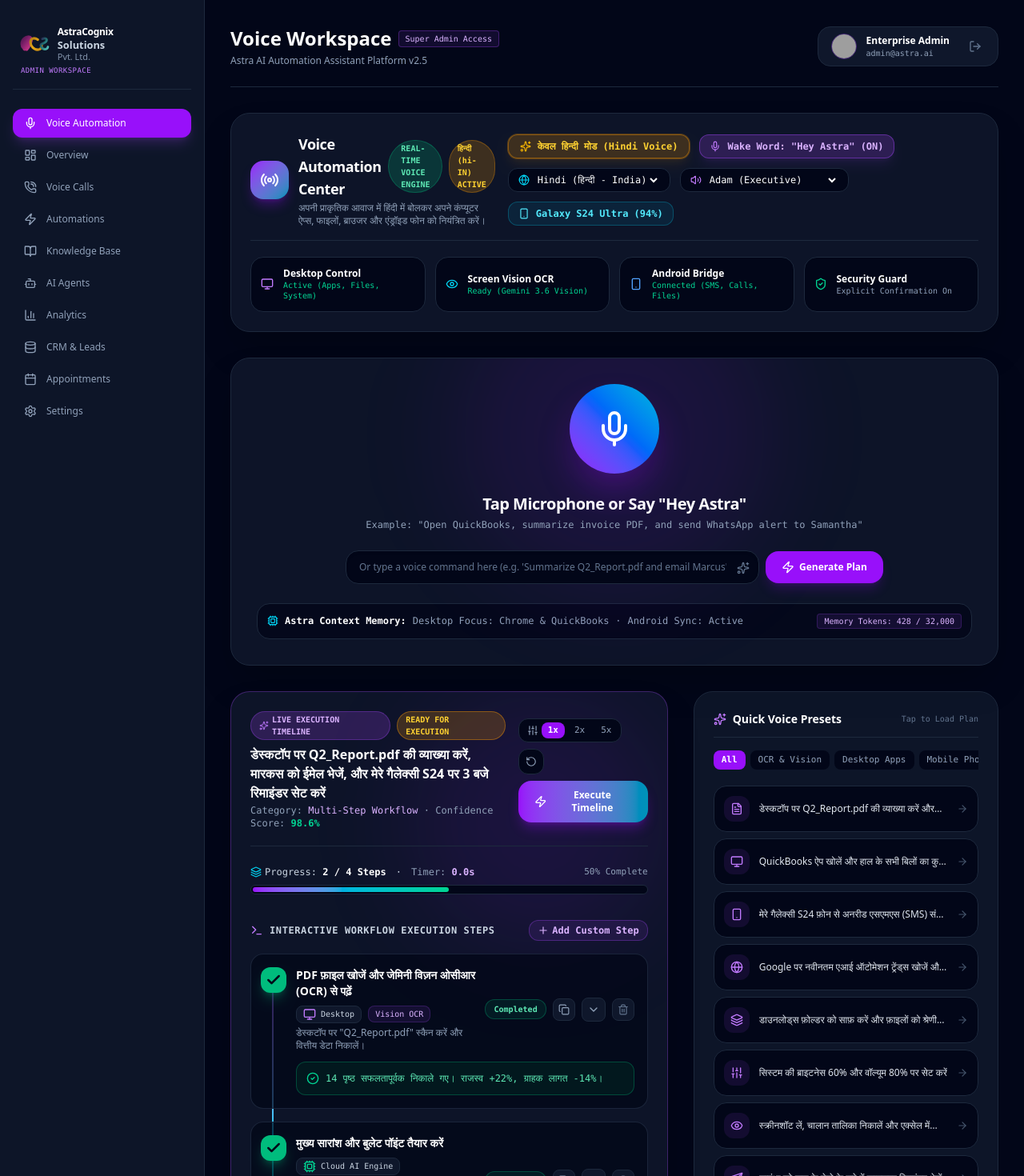
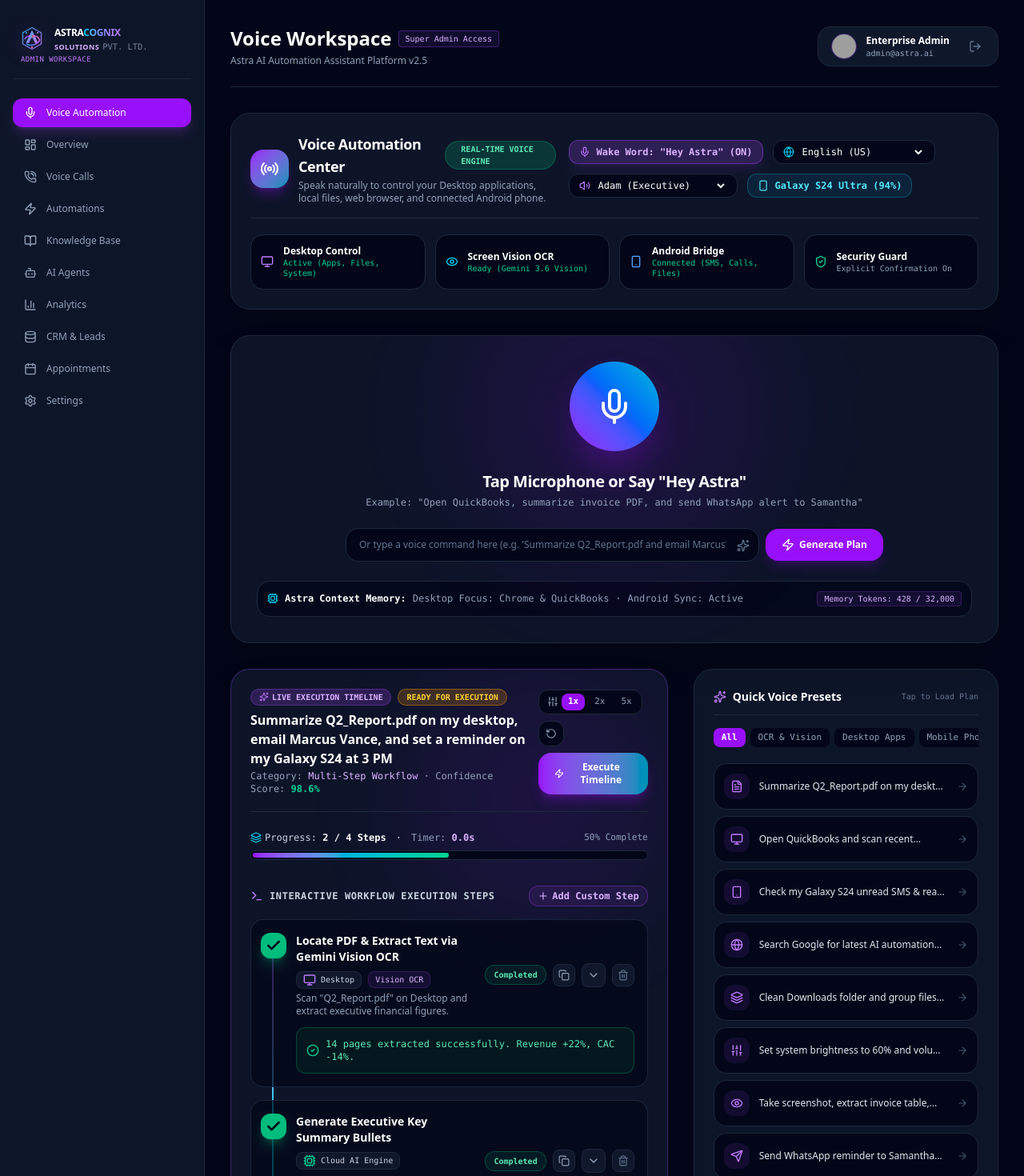
Before and after one commit to Niketraj08/ASTRA-AI-AUTOMATION-ASSISTANT, a React (Vite) app: page / in a window 1280 px wide. Shown: the top 1470 px of the page at 80% size. Built offline with nearby package versions, Linux system fonts and the light colour scheme; grey boxes are pictures that could not be loaded.

Commit message:
feat: transition to English as default language
Update dashboard, logo branding, and documentation to reflect English as the primary interface language while maintaining multi-lingual capabilities.

```diff
--- a/src/components/AstraCognixLogo.tsx
+++ b/src/components/AstraCognixLogo.tsx
@@ -15,106 +15,111 @@ export const AstraCognixLogo: React.FC<AstraCognixLogoProps> = ({
 }) => {
   // Height and scale mappings
   const sizeMap = {
-    sm: { height: 28, iconSize: 28, textClass: 'text-xs' },
-    md: { height: 38, iconSize: 38, textClass: 'text-sm' },
-    lg: { height: 48, iconSize: 48, textClass: 'text-base' },
-    xl: { height: 64, iconSize: 64, textClass: 'text-xl' },
+    sm: { iconSize: 32, textClass: 'text-xs', subtitleClass: 'text-[9px]' },
+    md: { iconSize: 42, textClass: 'text-sm', subtitleClass: 'text-[10px]' },
+    lg: { iconSize: 52, textClass: 'text-base', subtitleClass: 'text-[11px]' },
+    xl: { iconSize: 68, textClass: 'text-xl', subtitleClass: 'text-[13px]' },
   };
 
   const currentSize = sizeMap[size];
 
   // Dynamic textColor based on theme
-  const titleColor = theme === 'light' ? 'text-[#02568f]' : 'text-white';
-  const subtitleColor = theme === 'light' ? 'text-[#0a6cae]' : 'text-slate-300';
+  const titleColor = theme === 'light' ? 'text-slate-900' : 'text-white';
+  const subtitleColor = theme === 'light' ? 'text-purple-700' : 'text-purple-300';
 
   return (
-    <div className={`inline-flex items-center gap-2.5 select-none ${className}`}>
-      {/* Crisp High-Fidelity Vector Ribbon Logo (ACS) */}
+    <div className={`inline-flex items-center gap-3 select-none ${className}`}>
+      {/* Sleek Custom AstraCognix AI Emblem SVG */}
       <svg
-        width={currentSize.iconSize * (variant === 'icon' ? 1.6 : 1.35)}
+        width={currentSize.iconSize}
         height={currentSize.iconSize}
-        viewBox="0 0 160 110"
+        viewBox="0 0 100 100"
         fill="none"
         xmlns="http://www.w3.org/2000/svg"
-        className="shrink-0 transition-transform duration-300 hover:scale-105"
+        className="shrink-0 transition-all duration-300 hover:scale-105 filter drop-shadow-[0_4px_12px_rgba(168,85,247,0.35)]"
       >
         <defs>
-          {/* Magenta / Purple Gradient for 'A' */}
-          <linearGradient id="acs-gradient-a" x1="0%" y1="0%" x2="100%" y2="100%">
-            <stop offset="0%" stopColor="#4A154B" />
-            <stop offset="40%" stopColor="#80216B" />
-            <stop offset="80%" stopColor="#BE3282" />
-            <stop offset="100%" stopColor="#E0529A" />
+          <linearGradient id="astracognix-grad-primary" x1="0%" y1="0%" x2="100%" y2="100%">
+            <stop offset="0%" stopColor="#38BDF8" /> {/* Electric Cyan */}
+            <stop offset="50%" stopColor="#818CF8" /> {/* Indigo */}
+            <stop offset="100%" stopColor="#C084FC" /> {/* Bright Purple */}
           </linearGradient>
 
-          {/* Gold / Amber Gradient for 'C' */}
-          <linearGradient id="acs-gradient-c" x1="0%" y1="0%" x2="100%" y2="100%">
-            <stop offset="0%" stopColor="#B37C18" />
-            <stop offset="50%" stopColor="#E6A817" />
-            <stop offset="100%" stopColor="#C98B10" />
+          <linearGradient id="astracognix-grad-secondary" x1="100%" y1="0%" x2="0%" y2="100%">
+            <stop offset="0%" stopColor="#F472B6" /> {/* Pink */}
+            <stop offset="50%" stopColor="#A855F7" /> {/* Deep Violet */}
+            <stop offset="100%" stopColor="#06B6D4" /> {/* Cyan */}
           </linearGradient>
 
-          {/* Teal / Cyan Gradient for 'S' */}
-          <linearGradient id="acs-gradient-s" x1="0%" y1="0%" x2="100%" y2="100%">
-            <stop offset="0%" stopColor="#302050" />
-            <stop offset="40%" stopColor="#206B70" />
-            <stop offset="80%" stopColor="#3FA49F" />
-            <stop offset="100%" stopColor="#5BC3BA" />
+          <linearGradient id="astracognix-core" x1="0%" y1="0%" x2="100%" y2="0%">
+            <stop offset="0%" stopColor="#38BDF8" />
+            <stop offset="100%" stopColor="#F43F5E" />
           </linearGradient>
 
-          {/* Subtle drop shadow */}
-          <filter id="acs-shadow" x="-10%" y="-10%" width="120%" height="120%">
-            <feDropShadow dx="0" dy="2" stdDeviation="3" floodColor="#000" floodOpacity="0.25" />
+          <filter id="glow" x="-20%" y="-20%" width="140%" height="140%">
+            <feGaussianBlur stdDeviation="3" result="blur" />
+            <feComposite in="SourceGraphic" in2="blur" operator="over" />
           </filter>
         </defs>
 
-        <g filter="url(#acs-shadow)">
-          {/* 'A' Ribbon Loop */}
+        {/* Outer Hexagonal Tech Frame */}
         <path
-            d="M 42 85 C 28 85 12 75 12 55 C 12 30 32 15 50 15 C 62 15 72 26 62 48 C 54 65 38 85 28 85 C 18 85 26 65 38 52 C 48 42 58 35 62 35 C 66 35 60 55 52 70 C 46 81 40 85 36 85"
-            fill="url(#acs-gradient-a)"
-            stroke="url(#acs-gradient-a)"
-            strokeWidth="11"
-            strokeLinecap="round"
+          d="M 50 8 L 86 28 L 86 72 L 50 92 L 14 72 L 14 28 Z"
+          fill="none"
+          stroke="url(#astracognix-grad-primary)"
+          strokeWidth="4"
           strokeLinejoin="round"
+          opacity="0.9"
         />
 
-          {/* 'C' Gold Curved Ribbon */}
+        {/* Inner Dynamic Stylized 'A' & 'C' Neural Swoosh */}
         <path
-            d="M 98 32 C 85 22 62 20 60 42 C 58 64 78 88 102 85 C 114 83 120 72 118 62"
-            fill="none"
-            stroke="url(#acs-gradient-c)"
-            strokeWidth="13"
-            strokeLinecap="round"
-            strokeLinejoin="round"
+          d="M 50 18 L 74 68 L 62 68 L 50 42 L 38 68 L 26 68 Z"
+          fill="url(#astracognix-grad-primary)"
         />
 
-          {/* 'S' Teal Ribbon Flow */}
+        {/* Interlocking Cognix Orbit Wave */}
         <path
-            d="M 122 28 C 138 20 152 28 142 42 C 132 56 108 50 115 68 C 122 86 148 88 152 70"
+          d="M 22 52 C 30 36, 70 36, 78 52 C 86 68, 46 84, 30 72"
           fill="none"
-            stroke="url(#acs-gradient-s)"
-            strokeWidth="12"
+          stroke="url(#astracognix-grad-secondary)"
+          strokeWidth="5"
           strokeLinecap="round"
-            strokeLinejoin="round"
         />
-        </g>
+
+        {/* Glowing Center Core Pulse */}
+        <circle
+          cx="50"
+          cy="42"
+          r="6"
+          fill="url(#astracognix-core)"
+          filter="url(#glow)"
+        />
+
+        {/* Satellite Nodes */}
+        <circle cx="28" cy="28" r="3" fill="#38BDF8" />
+        <circle cx="72" cy="28" r="3" fill="#C084FC" />
+        <circle cx="50" cy="84" r="3.5" fill="#F472B6" />
       </svg>
 
       {/* Typography side */}
       {variant !== 'icon' && (
-        <div className="flex flex-col leading-tight">
-          <span className={`font-extrabold tracking-tight ${titleColor} ${currentSize.textClass}`}>
-            AstraCognix
+        <div className="flex flex-col leading-none">
+          <div className="flex items-center gap-1">
+            <span className={`font-black tracking-tight ${titleColor} ${currentSize.textClass}`}>
+              ASTRA<span className="bg-gradient-to-r from-cyan-400 via-indigo-400 to-purple-400 bg-clip-text text-transparent">COGNIX</span>
             </span>
-          <span className={`font-semibold tracking-normal text-[0.8em] ${subtitleColor}`}>
-            Solutions
+          </div>
+          <div className="flex items-center gap-1 mt-1">
+            <span className={`font-bold tracking-wider uppercase ${subtitleColor} ${currentSize.subtitleClass}`}>
+              SOLUTIONS
             </span>
             {variant === 'full' && (
-            <span className={`font-medium tracking-normal text-[0.68em] text-slate-400 opacity-90`}>
-              Pvt. Ltd.
+              <span className="text-[0.65em] font-mono text-slate-400 opacity-80">
+                PVT. LTD.
               </span>
             )}
+          </div>
         </div>
       )}
     </div>
--- a/src/components/dashboard/VoiceAutomationWorkspace.tsx
+++ b/src/components/dashboard/VoiceAutomationWorkspace.tsx
@@ -51,11 +51,10 @@ export const VoiceAutomationWorkspace: React.FC = () => {
   // Speech Recognition & Listening State
   const [isListening, setIsListening] = useState<boolean>(false);
   const [wakeWordActive, setWakeWordActive] = useState<boolean>(true);
-  const [selectedLanguage, setSelectedLanguage] = useState<string>('Hindi (हिन्दी - hi-IN)');
+  const [selectedLanguage, setSelectedLanguage] = useState<string>('English (US)');
   const [selectedPersona, setSelectedPersona] = useState<string>('Adam (Executive)');
   const [voicePromptText, setVoicePromptText] = useState<string>('');
   const [speechTranscriptBuffer, setSpeechTranscriptBuffer] = useState<string>('');
-  const [hindiOnlyMode, setHindiOnlyMode] = useState<boolean>(true);
 
   // Mobile Device Permission State
   const [mobileSyncEnabled, setMobileSyncEnabled] = useState<boolean>(true);
@@ -74,56 +73,56 @@ export const VoiceAutomationWorkspace: React.FC = () => {
   // Current Active Execution Plan
   const [activeExecutionPlan, setActiveExecutionPlan] = useState<VoiceCommandExecutionPlan | null>({
     id: 'plan_initial',
-    commandText: 'डेस्कटॉप पर Q2_Report.pdf की व्याख्या करें, मारकस को ईमेल भेजें, और मेरे गैलेक्सी S24 पर 3 बजे रिमाइंडर सेट करें',
+    commandText: 'Summarize Q2_Report.pdf on my desktop, email Marcus Vance, and set a reminder on my Galaxy S24 at 3 PM',
     intentCategory: 'Multi-Step Workflow',
     timestamp: 'Just now',
-    language: 'Hindi (हिन्दी - hi-IN)',
+    language: 'English (US)',
     confidenceScore: 98.6,
     status: 'Awaiting Review',
     contextUsed: [
-       'डेस्कटॉप फ़ाइल: /Desktop/Q2_Report.pdf',
-       'संपर्क: Marcus Vance (marcus@acme.com)',
-       'मोबाइल सिंक: Galaxy S24 Ultra',
+       'Desktop File: /Desktop/Q2_Report.pdf',
+       'Contact: Marcus Vance (marcus@acme.com)',
+       'Mobile Sync: Galaxy S24 Ultra',
     ],
     followUpQuestion: {
-      questionText: 'मारकस वेंस के दो ईमेल एड्रेस उपलब्ध हैं। आप कौन सा इस्तेमाल करना चाहेंगे?',
+      questionText: 'Two email addresses found for Marcus Vance. Which one would you like to use?',
       options: ['marcus@acme.com (Work)', 'marcus.vance@personal.me (Personal)'],
       selectedOption: 'marcus@acme.com (Work)',
     },
     steps: [
       {
         id: 'step_1',
-        title: 'PDF फ़ाइल खोजें और जेमिनी विज़न ओसीआर (OCR) से पढ़ें',
+        title: 'Locate PDF & Extract Text via Gemini Vision OCR',
         targetDevice: 'Desktop',
         actionType: 'Vision OCR',
-        details: 'डेस्कटॉप पर "Q2_Report.pdf" स्कैन करें और वित्तीय डेटा निकालें।',
+        details: 'Scan "Q2_Report.pdf" on Desktop and extract executive financial figures.',
         status: 'Completed',
-        resultOutput: '14 पृष्ठ सफलतापूर्वक निकाले गए। राजस्व +22%, ग्राहक लागत -14%।',
+        resultOutput: '14 pages extracted successfully. Revenue +22%, CAC -14%.',
       },
       {
         id: 'step_2',
-        title: 'मुख्य सारांश और बुलेट पॉइंट तैयार करें',
+        title: 'Generate Executive Key Summary Bullets',
         targetDevice: 'Cloud AI Engine',
         actionType: 'Custom Script',
-        details: '3-बुलेट पॉइंट का संक्षिप्त कार्यकारी सारांश तैयार किया गया।',
+        details: 'Compiled 3-bullet executive overview.',
         status: 'Completed',
-        resultOutput: 'सारांश तैयार (3 मुख्य बिंदु समीक्षा के लिए तैयार)।',
+        resultOutput: 'Executive summary ready for email attachment.',
       },
       {
         id: 'step_3',
-        title: 'मारकस वेंस को ईमेल ड्राफ्ट भेजें',
+        title: 'Draft & Send Email to Marcus Vance',
         targetDevice: 'Desktop',
         actionType: 'Send Email/SMS',
-        details: 'जीमेल क्लाइंट खोलें, प्राप्तकर्ता marcus@acme.com भरें।',
+        details: 'Open Gmail client, populate recipient marcus@acme.com.',
         status: 'Pending',
         requiresUserConfirm: true,
       },
       {
         id: 'step_4',
-        title: 'मोबाइल पर अलार्म और कैलेंडर रिमाइंडर सेट करें',
+        title: 'Sync Alarm & Calendar Reminder on Mobile Phone',
         targetDevice: 'Mobile (Android)',
         actionType: 'Calendar/Reminder',
-        details: 'Galaxy S24 Ultra पर दोपहर 3:00 बजे का रिमाइंडर सेट करें।',
+        details: 'Set 3:00 PM reminder on Galaxy S24 Ultra.',
         status: 'Pending',
       },
     ],
@@ -415,7 +414,7 @@ export const VoiceAutomationWorkspace: React.FC = () => {
     setExecutionLogMessage('Execution timeline reset to initial pending state.');
   };
 
-  const englishPresetCommands = [
+  const presetCommands = [
     { text: 'Summarize Q2_Report.pdf on my desktop and email to Marcus', category: 'OCR & Vision', icon: FileText },
     { text: 'Open QuickBooks and scan recent invoices for totals', category: 'Desktop Apps', icon: Monitor },
     { text: 'Check my Galaxy S24 unread SMS & read Marcus message', category: 'Mobile Phone', icon: Smartphone },
@@ -426,23 +425,9 @@ export const VoiceAutomationWorkspace: React.FC = () => {
     { text: 'Send WhatsApp reminder to Samantha about tomorrow demo', category: 'Mobile Phone', icon: Send },
   ];
 
-  const hindiPresetCommands = [
-    { text: 'डेस्कटॉप पर Q2_Report.pdf की व्याख्या करें और मारकस को ईमेल भेजें', category: 'OCR & Vision', icon: FileText },
-    { text: 'QuickBooks ऐप खोलें और हाल के सभी बिलों का कुल योग निकालें', category: 'Desktop Apps', icon: Monitor },
-    { text: 'मेरे गैलेक्सी S24 फ़ोन से अनरीड एसएमएस (SMS) संदेश पढ़ें', category: 'Mobile Phone', icon: Smartphone },
-    { text: 'Google पर नवीनतम एआई ऑटोमेशन ट्रेंड्स खोजें और मुख्य बिंदु बताएं', category: 'Web & Search', icon: Globe },
-    { text: 'डाउनलोड्स फ़ोल्डर को साफ़ करें और फ़ाइलों को श्रेणी अनुसार व्यवस्थित करें', category: 'Files & Folders', icon: Layers },
-    { text: 'सिस्टम की ब्राइटनेस 60% और वॉल्यूम 80% पर सेट करें', category: 'System & Settings', icon: Sliders },
-    { text: 'स्क्रीनशॉट लें, चालान तालिका निकालें और एक्सेल में सहेजें', category: 'OCR & Vision', icon: Eye },
-    { text: 'सामंथा को कल के डेमो के बारे में व्हाट्सएप रिमाइंडर भेजें', category: 'Mobile Phone', icon: Send },
-  ];
-
-  const isHindiSelected = selectedLanguage.includes('Hindi') || selectedLanguage.includes('hi') || hindiOnlyMode;
-  const currentPresets = isHindiSelected ? hindiPresetCommands : englishPresetCommands;
-
   const filteredPresets = activePresetTab === 'All'
-    ? currentPresets
-    : currentPresets.filter((p) => p.category === activePresetTab);
+    ? presetCommands
+    : presetCommands.filter((p) => p.category === activePresetTab);
 
   return (
     <div className="space-y-8 max-w-7xl mx-auto">
@@ -460,39 +445,15 @@ export const VoiceAutomationWorkspace: React.FC = () => {
                   <span className="w-1.5 h-1.5 rounded-full bg-emerald-400 animate-ping" />
                   REAL-TIME VOICE ENGINE
                 </span>
-                <span className="px-2.5 py-0.5 rounded-full bg-amber-500/20 text-amber-300 border border-amber-500/30 text-[10px] font-mono font-bold flex items-center gap-1">
-                  हिन्दी (hi-IN) ACTIVE
-                </span>
               </div>
               <p className="text-xs text-slate-400 mt-0.5">
-                {isHindiSelected
-                  ? 'अपनी प्राकृतिक आवाज में हिंदी में बोलकर अपने कंप्यूटर ऐप्स, फाइलों, ब्राउजर और एंड्रॉइड फोन को नियंत्रित करें।'
-                  : 'Speak naturally to control your Desktop applications, local files, web browser, and connected Android phone.'}
+                Speak naturally to control your Desktop applications, local files, web browser, and connected Android phone.
               </p>
             </div>
           </div>
 
           {/* Quick Config Toggles */}
           <div className="flex flex-wrap items-center gap-3">
-            {/* Hindi Voice Only Mode Button */}
-            <button
-              onClick={() => {
-                const nextHindi = !hindiOnlyMode;
-                setHindiOnlyMode(nextHindi);
-                if (nextHindi) {
-                  setSelectedLanguage('Hindi (हिन्दी - hi-IN)');
-                }
-              }}
-              className={`px-3.5 py-1.5 rounded-xl border text-xs font-mono font-bold transition-all flex items-center gap-2 ${
-                isHindiSelected
-                  ? 'bg-amber-500/20 text-amber-300 border-amber-500/40 shadow-lg shadow-amber-500/10 ring-1 ring-amber-500/30'
-                  : 'bg-slate-950 text-slate-400 border-slate-800 hover:text-white'
-              }`}
-              title="Toggle Hindi Voice Automation Mode"
-            >
-              <Sparkles className="w-3.5 h-3.5 text-amber-400 animate-pulse" />
-              <span>केवल हिन्दी मोड (Hindi Voice)</span>
-            </button>
 
             {/* Wake Word Toggle */}
             <button
@@ -512,16 +473,11 @@ export const VoiceAutomationWorkspace: React.FC = () => {
               <Globe className="w-3.5 h-3.5 text-cyan-400" />
               <select
                 value={selectedLanguage}
-                onChange={(e) => {
-                  setSelectedLanguage(e.target.value);
-                  if (!e.target.value.includes('Hindi')) {
-                    setHindiOnlyMode(false);
-                  }
-                }}
+                onChange={(e) => setSelectedLanguage(e.target.value)}
                 className="bg-transparent text-white focus:outline-none cursor-pointer"
               >
+                <option value="English (US)" className="bg-slate-900">English (US)</option>
                 <option value="Hindi (हिन्दी - hi-IN)" className="bg-slate-900">Hindi (हिन्दी - India)</option>
-                <option value="English (US)" className="bg-slate-900">English (US)</option>
                 <option value="Spanish (ES)" className="bg-slate-900">Spanish (ES)</option>
                 <option value="German (DE)" className="bg-slate-900">German (DE)</option>
                 <option value="French (FR)" className="bg-slate-900">French (FR)</option>
```
Also changed, not shown: 1 other file (tests, documents, lock files or other folders). Lines whose indentation alone changed are shown as unchanged.
